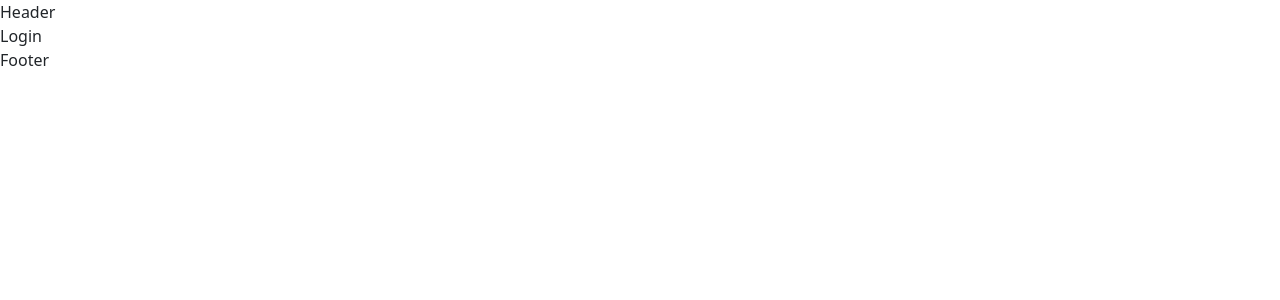
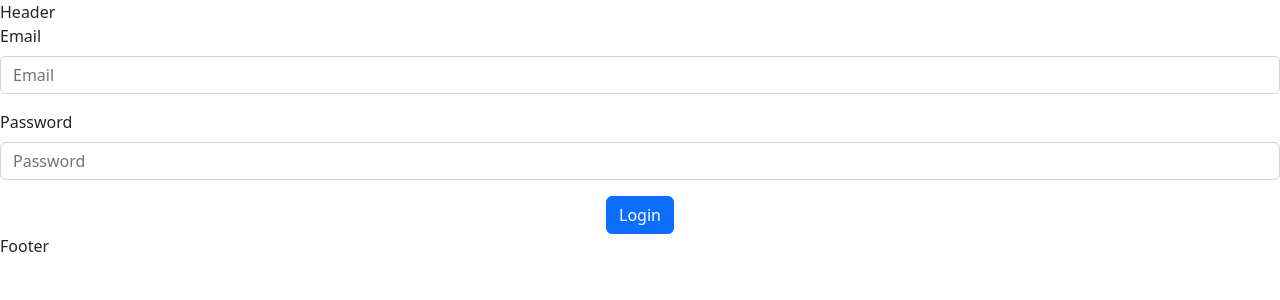
Before and after one commit to tomilayobenson/quickly-account, a React (Create React App) app: page / in a window 1280 px wide. Shown: the top 300 px of the page. Built offline with nearby package versions, Linux system fonts and the light colour scheme.

Commit message:
created login form

```diff
--- a/src/App.js
+++ b/src/App.js
@@ -1,4 +1,3 @@
-import logo from './logo.svg';
 import './App.css';
 import Header from './components/Header';
 import { Route, Routes } from 'react-router-dom';
--- /dev/null
+++ b/src/components/login/LoginForm.js
@@ -0,0 +1,52 @@
+import React from 'react';
+import { Formik,Form, Field, ErrorMessage } from 'formik';
+import { Row, Col,FormGroup, Label, Button } from 'reactstrap';
+import { validateLoginForm } from './ValidateLoginForm';
+
+const LoginForm = () => {
+    const handleLogin=(values)=> {
+
+    }
+  return (
+    <Formik
+
+      initialValues={{
+        email: '',
+        password: ''
+
+      }}
+
+      onSubmit={handleLogin}
+      validate={validateLoginForm}
+
+    >
+      <Form>
+        <FormGroup>
+          <Label htmlFor='email'>
+            Email
+          </Label>
+          <Field id='email' name='email' type="email" placeholder='Email' className='form-control' />
+          <ErrorMessage name='email' >
+            {(msg) => <p className='text-danger'> {msg}</p>}
+          </ErrorMessage>
+        </FormGroup>
+
+        <FormGroup>
+          <Label htmlFor='password'>
+            Password
+          </Label>
+          <Field id='password' name='password' placeholder='Password' className='form-control' />
+          <ErrorMessage name='password' >
+            {(msg) => <p className='text-danger'> {msg}</p>}
+          </ErrorMessage>
+        </FormGroup>
+        <div className="text-center">
+          <Button type='submit' color='primary' > Login</Button>
+        </div>
+      </Form>
+
+    </Formik>
+  )
+}
+
+export default LoginForm
--- /dev/null
+++ b/src/components/login/ValidateLoginForm.js
@@ -0,0 +1,14 @@
+export const validateLoginForm = (values) => {
+    const {email ,password} = values
+      const errors = {}
+
+      if(!email){
+          errors.username = 'Required'
+      }
+       if(!password){
+           errors.password ='Required'
+       }else if(password.length < 8){
+           errors.password ='Must be atleast 8 characters'
+       }
+       return errors;
+}
--- a/src/views/Login.js
+++ b/src/views/Login.js
@@ -1,8 +1,9 @@
 import React from 'react'
+import LoginForm from '../components/login/LoginForm'
 
 const Login = () => {
   return (
-    <div>Login</div>
+    <LoginForm />
   )
 }
 
```
Also changed, not shown: package.json (+7 -3 lines), 1 other file (tests, documents, lock files or other folders).
